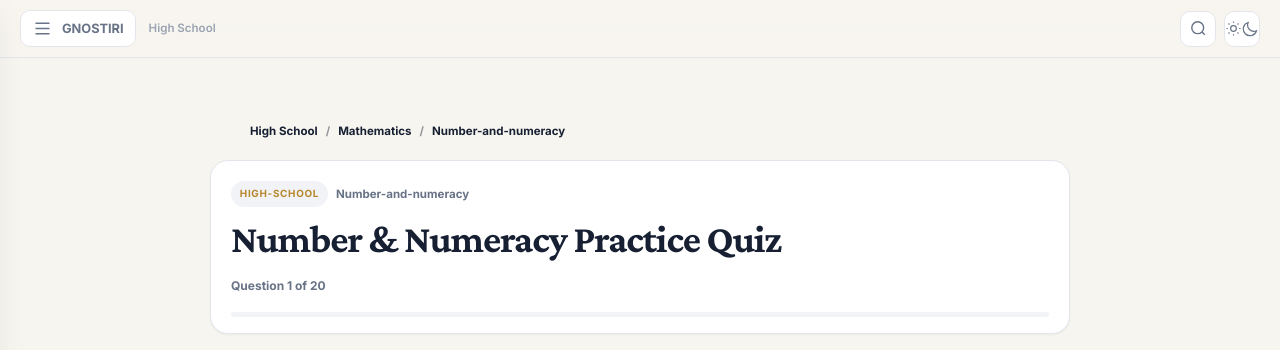
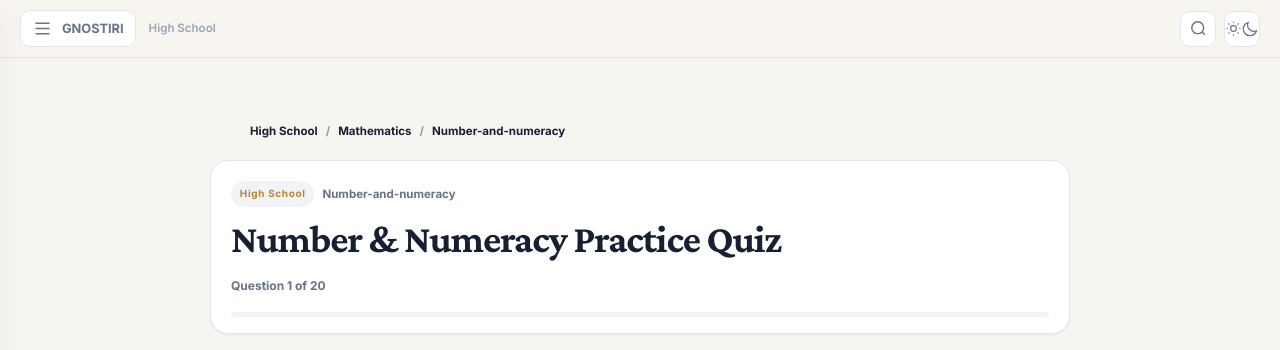
Before and after one commit to michaellegit28/axiom-academy, a Jekyll site: the page built from quiz/high-school/mathematics/number-and-numeracy/index.md, in a window 1280 px wide. Shown: the top 350 px of the page. Built offline with Jekyll 4.4.1, drawn with Linux system fonts in a browser that asks for light colours; comment, search, counter and statistics services are not loaded.

Commit message:
Make quiz renderer domain-owned instead of High School-rooted

```diff
--- a/_layouts/quiz.html
+++ b/_layouts/quiz.html
@@ -2,77 +2,39 @@
 layout: app
 title: {{ page.title }}
 ---
-
-<div class="quiz-wrapper" data-exam="{{ page.exam }}" data-subject="{{ page.subject }}" data-topic="{{ page.topic }}">
-
+{% assign quiz_domain = page.domain | default: page.exam %}
+{% unless quiz_domain == 'high-school' or quiz_domain == 'university' or quiz_domain == 'extras' %}
+  {% if page.url contains '/university/' %}{% assign quiz_domain = 'university' %}{% endif %}
+  {% if page.url contains '/extras/' %}{% assign quiz_domain = 'extras' %}{% endif %}
+{% endunless %}
+{% assign quiz_domain = quiz_domain | default: 'high-school' %}
+{% assign domain_label = 'High School' %}
+{% assign domain_home = '/high-school/' %}
+{% assign domain_quiz = '/quiz/high-school/' %}
+{% if quiz_domain == 'university' %}{% assign domain_label = 'University' %}{% assign domain_home = '/university/' %}{% assign domain_quiz = '/quiz/university/' %}{% endif %}
+{% if quiz_domain == 'extras' %}{% assign domain_label = 'Extras' %}{% assign domain_home = '/extras/' %}{% assign domain_quiz = '/quiz/extras/' %}{% endif %}
+<div class="quiz-wrapper" data-domain="{{ quiz_domain }}" data-exam="{{ page.exam }}" data-subject="{{ page.subject }}" data-topic="{{ page.topic }}">
   <nav class="breadcrumb-trail" aria-label="Breadcrumb">
-    <a href="{{ '/high-school/' | relative_url }}">High School</a>
+    <a href="{{ domain_home | relative_url }}">{{ domain_label }}</a>
     <span class="crumb-sep">/</span>
-    {% if page.exam == 'high-school' %}<a href="{{ '/high-school/' | relative_url }}">{{ page.subject | capitalize }}</a>{% else %}<a href="{{ '/quiz/' | append: page.exam | append: '/' | relative_url }}">{{ page.exam | upcase }}</a>{% endif %}
-    <span class="crumb-sep">/</span>
-    <span class="crumb-current">{{ page.topic | replace: '_', ' ' | capitalize }}</span>
+    {% if page.subject %}<span>{{ page.subject | replace: '_', ' ' | capitalize }}</span><span class="crumb-sep">/</span>{% endif %}
+    <span class="crumb-current">{{ page.topic | default: page.title | replace: '_', ' ' | capitalize }}</span>
   </nav>
-
   <header class="quiz-header">
-    <div class="quiz-meta">
-      <span class="quiz-track-badge {{ page.exam }}">{{ page.exam | upcase }}</span>
-      <span class="quiz-topic">{{ page.topic | replace: '_', ' ' | capitalize }}</span>
-    </div>
+    <div class="quiz-meta"><span class="quiz-track-badge {{ quiz_domain }}">{{ domain_label }}</span>{% if page.exam and page.exam != quiz_domain %}<span class="quiz-topic">{{ page.exam | upcase }}</span>{% endif %}<span class="quiz-topic">{{ page.topic | replace: '_', ' ' | capitalize }}</span></div>
     <h1 class="quiz-title">{{ page.title }}</h1>
-    <div class="quiz-stats">
-      <span id="quiz-progress">Question 1 of {{ page.question_count }}</span>
-      <span id="quiz-timer" class="quiz-timer" {% unless page.time_limit and page.time_limit > 0 %}hidden{% endunless %}>{{ page.time_limit | default: 0 }}:00</span>
-    </div>
+    <div class="quiz-stats"><span id="quiz-progress">Question 1 of {{ page.question_count }}</span><span id="quiz-timer" class="quiz-timer" {% unless page.time_limit and page.time_limit > 0 %}hidden{% endunless %}>{{ page.time_limit | default: 0 }}:00</span></div>
     <div class="quiz-progress-track" aria-hidden="true"><span id="quiz-progress-fill"></span></div>
   </header>
-
-  <div class="quiz-container" id="quiz-container">
-    <div class="quiz-loading">
-      <div class="spinner"></div>
-      <p>Loading questions...</p>
-    </div>
+  <div class="quiz-container" id="quiz-container"><div class="quiz-loading"><div class="spinner"></div><p>Loading questions...</p></div></div>
+  <div class="quiz-controls" id="quiz-controls" style="display:none;"><button class="quiz-btn secondary" id="btn-prev" disabled>← Previous</button><button class="quiz-btn primary" id="btn-next">Next →</button><button class="quiz-btn accent" id="btn-submit" style="display:none;">Submit Quiz</button></div>
+  <div class="quiz-results" id="quiz-results" style="display:none;">
+    <div class="results-header"><div><span class="eyebrow">Assessment complete</span><h2>Quiz Complete</h2></div><div class="score-circle" id="score-circle"><span class="score-value" id="score-value">0%</span><span class="score-label">Score</span></div></div>
+    <div class="results-breakdown" id="results-breakdown"></div>
+    <div class="results-actions"><a href="{{ page.url | relative_url }}" class="quiz-btn secondary">Retake Quiz</a>{% if page.masterclass_links %}<a href="{{ page.masterclass_links[0] | relative_url }}" class="quiz-btn primary">Review Lesson</a>{% endif %}<a href="{{ domain_quiz | relative_url }}" class="quiz-btn accent">More {{ domain_label }} Practice</a></div>
+    <div class="weak-topics-alert" id="weak-topics-alert" style="display:none;"><h4>Areas to Review</h4><ul id="weak-topics-list"></ul><a href="{{ domain_home | relative_url }}" class="quiz-btn primary">Return to {{ domain_label }}</a></div>
   </div>
-
-  <div class="quiz-controls" id="quiz-controls" style="display:none;">
-    <button class="quiz-btn secondary" id="btn-prev" disabled>← Previous</button>
-    <button class="quiz-btn primary" id="btn-next">Next →</button>
-    <button class="quiz-btn accent" id="btn-submit" style="display:none;">Submit Quiz</button>
-  </div>
-
-  <div class="quiz-results" id="quiz-results" style="display:none;">
-    <div class="results-header">
-      <div><span class="eyebrow">Assessment complete</span><h2>Quiz Complete</h2></div>
-      <div class="score-circle" id="score-circle">
-        <span class="score-value" id="score-value">0%</span>
-        <span class="score-label">Score</span>
-      </div>
-    </div>
-
-    <div class="results-breakdown" id="results-breakdown"></div>
-
-    <div class="results-actions">
-      <a href="{{ page.url | relative_url }}" class="quiz-btn secondary">Retake Quiz</a>
-      {% if page.masterclass_links %}<a href="{{ page.masterclass_links[0] | relative_url }}" class="quiz-btn primary">Review Chapter</a>{% endif %}
-      <a href="{{ '/quiz/' | relative_url }}" class="quiz-btn accent">More Practice</a>
-    </div>
-
-    <div class="weak-topics-alert" id="weak-topics-alert" style="display:none;">
-      <h4>Areas to Review</h4>
-      <ul id="weak-topics-list"></ul>
-      <a href="{{ '/high-school/' | relative_url }}" class="quiz-btn primary">Return to Study</a>
-    </div>
-  </div>
-
 </div>
-
 <script>
-window.QUIZ_CONFIG = {
-  exam: '{{ page.exam }}',
-  subject: '{{ page.subject }}',
-  topic: '{{ page.topic }}',
-  topicSlug: '{{ page.topic_slug }}',
-  timeLimit: {{ page.time_limit | default: 0 }},
-  questionCount: {{ page.question_count | default: 20 }},
-  dataUrl: '{{ "/assets/data/quizzes/" | append: page.exam | append: "/" | append: page.subject | append: "/" | append: page.topic_slug | append: ".json" | relative_url }}'
-};
+window.QUIZ_CONFIG={domain:'{{ quiz_domain }}',exam:'{{ page.exam }}',subject:'{{ page.subject }}',topic:'{{ page.topic }}',topicSlug:'{{ page.topic_slug }}',timeLimit:{{ page.time_limit | default: 0 }},questionCount:{{ page.question_count | default: 20 }},dataUrl:'{{ "/assets/data/quizzes/" | append: quiz_domain | append: "/" | append: page.subject | append: "/" | append: page.topic_slug | append: ".json" | relative_url }}'};
 </script>
```
